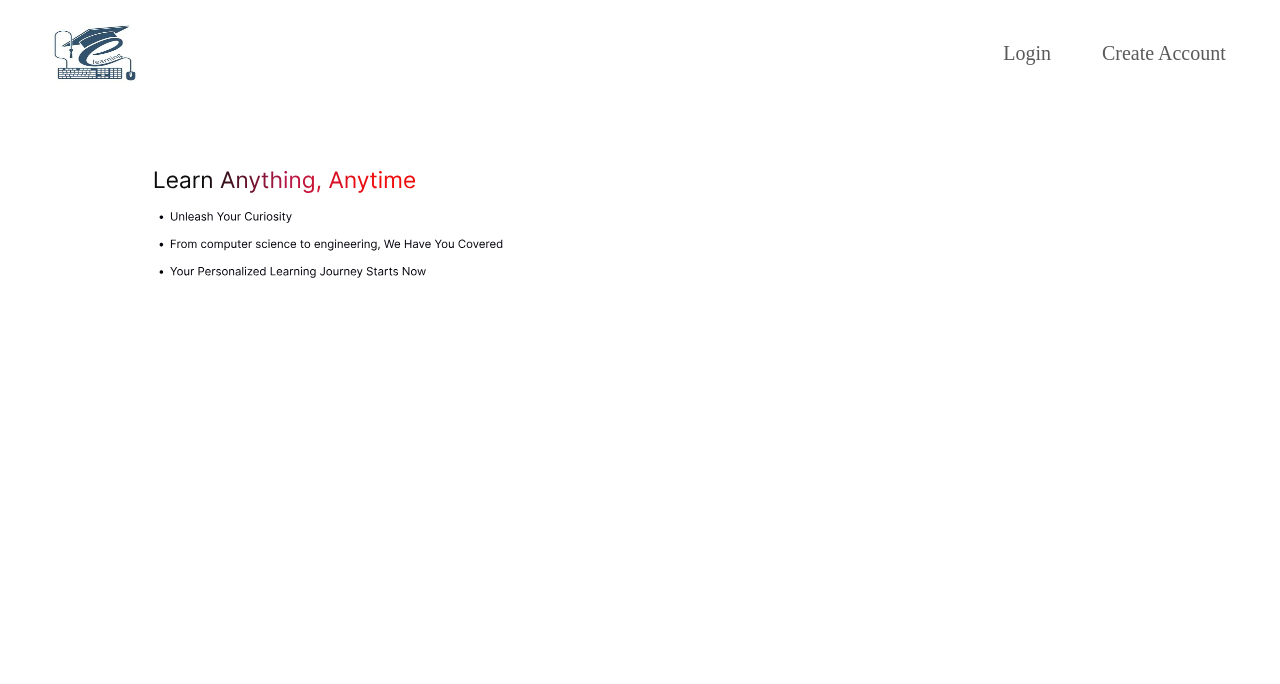
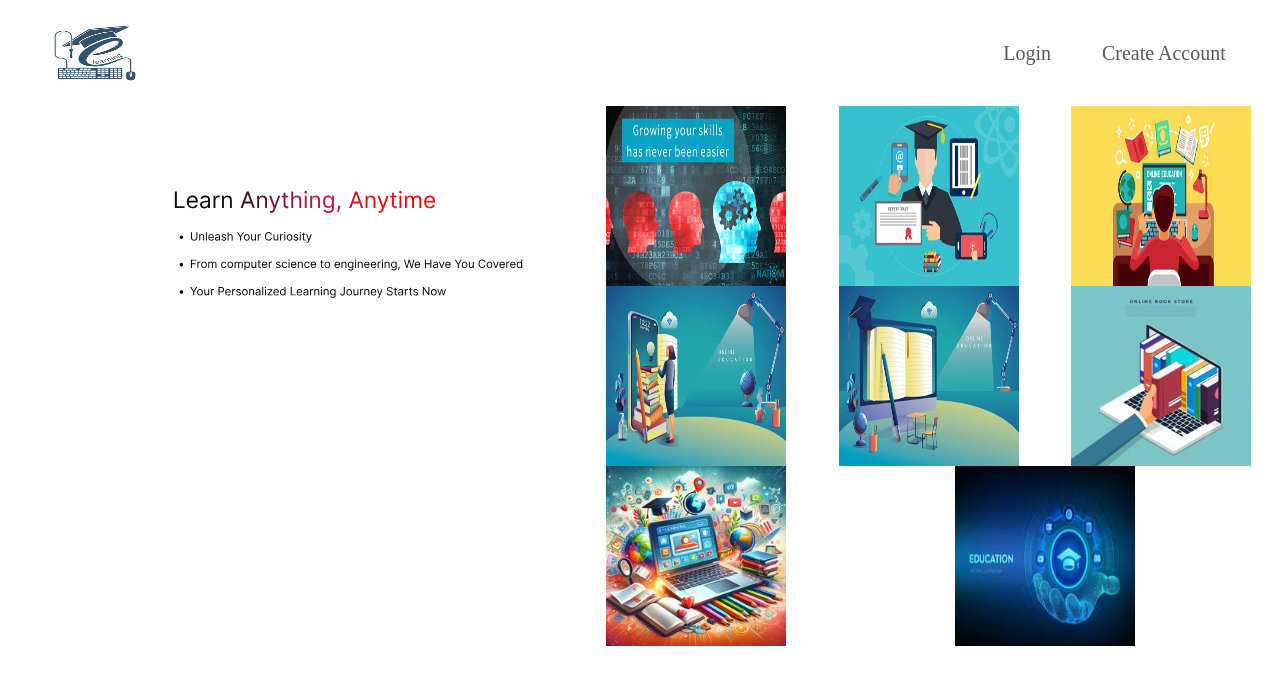
Before and after one commit to Red-stevo/E-LearningHub, a React (Vite) app in the folder student-learning-assistant/: page / in a window 1280 px wide. Shown: the top 684 px of the page. Built offline with nearby package versions, Linux system fonts and the light colour scheme; a web font is replaced by a local one.

Commit message:
Commit message >>>>> section positioning. <<<<<

```diff
--- a/student-learning-assistant/src/AppPages/Component/HomeDesign.jsx
+++ b/student-learning-assistant/src/AppPages/Component/HomeDesign.jsx
@@ -1,6 +1,25 @@
+import {Col, Image, Row} from "react-bootstrap";
+import image1 from "./../Images/learn7.jpeg"
+import image2 from "./../Images/learn9.jpeg"
+import image3 from "./../Images/learn4.jpeg"
+import image4 from "./../Images/learn2.jpeg"
+import image5 from "./../Images/learn3.jpeg"
+import image6 from "./../Images/bookstore.jpg"
+import image7 from "./../Images/perfect.jpg"
+import image8 from "./../Images/theone.jpg"
 const HomeDesign = () => {
     return(
         <>
+            <Row>
+                <Col><Image src={image1} height={180} width={180} /></Col>
+                <Col><Image src={image2} height={180} width={180} /></Col>
+                <Col><Image src={image3} height={180} width={180} /></Col>
+                <Col><Image src={image4} height={180} width={180} /></Col>
+                <Col><Image src={image5} height={180} width={180} /></Col>
+                <Col><Image src={image6} height={180} width={180} /></Col>
+                <Col><Image src={image7} height={180} width={180} /></Col>
+                <Col><Image src={image8} height={180} width={180} /></Col>
+            </Row>
         </>);
 }
 
--- a/student-learning-assistant/src/AppPages/Styles/HomePageStyles.css
+++ b/student-learning-assistant/src/AppPages/Styles/HomePageStyles.css
@@ -30,13 +30,15 @@
 
 .home-page {
     display: flex;
-    flex-direction: column;
+    flex-direction: row;
     min-height: 84vh;
+    width: 100%;
 }
 
 .main-text {
     margin-top: 60px;
     margin-left: 30px;
-
-
+    width: 45%;
+    padding:20px;
+    height: fit-content;
 }
```
